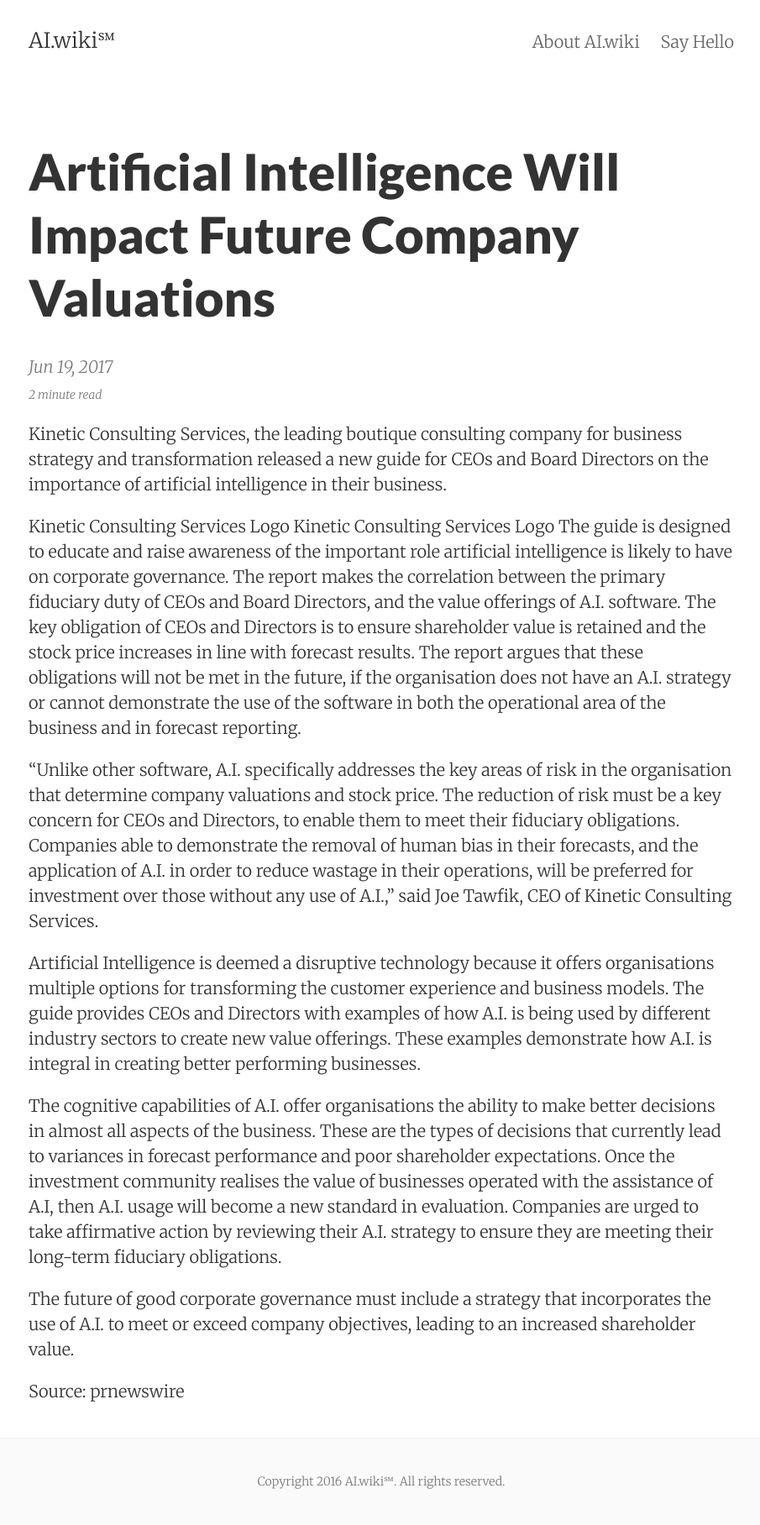
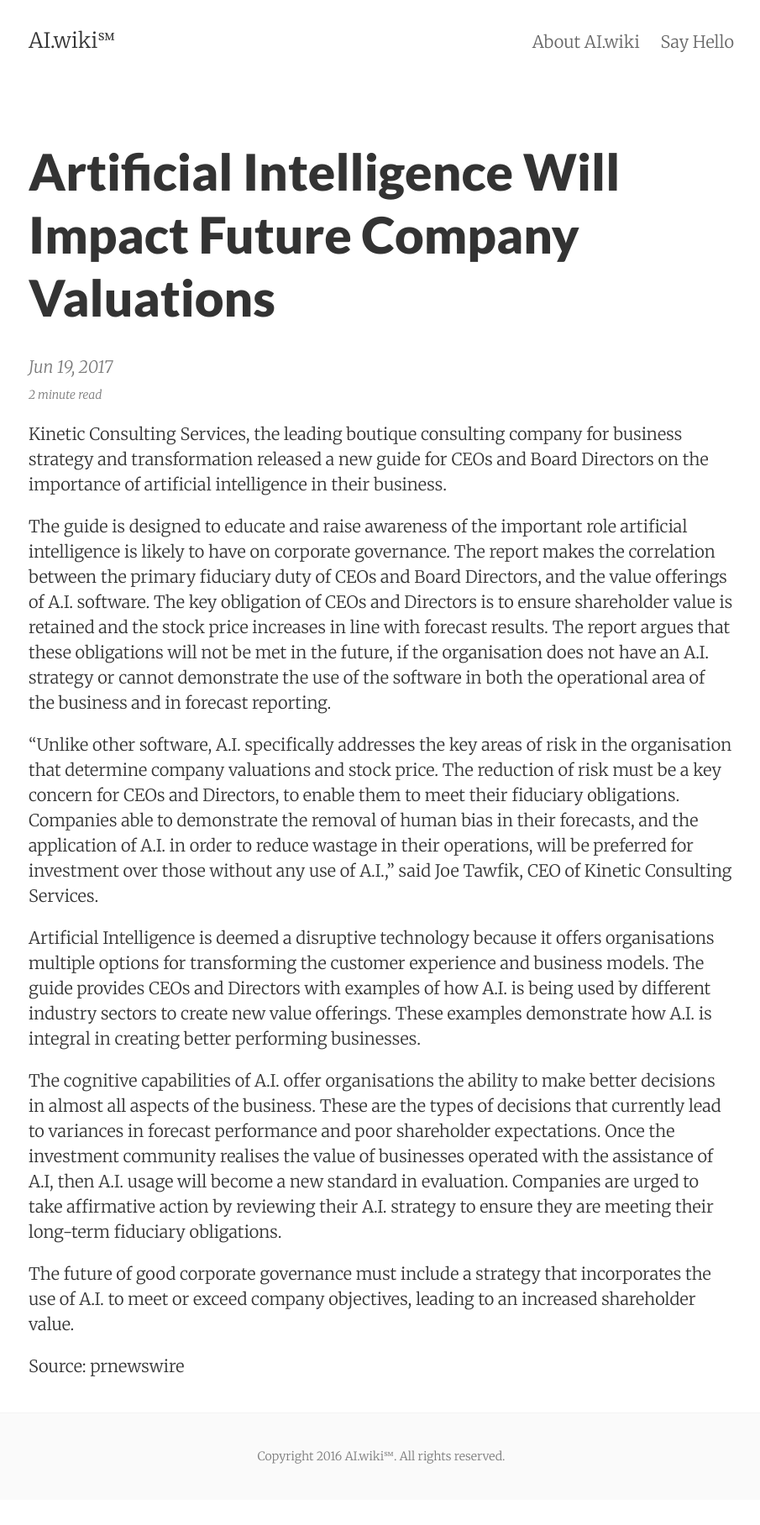
Before and after one commit to wilson0205/aiwiki, a Jekyll site: the page built from _posts/2017-06-19-artificial-intelligence-will-impact-future-company-valuations.markdown, in a window 1280 px wide. Shown: the whole page at 84% size, without its empty margins (186-1091 px from the left). Built offline with Jekyll 4.4.1, drawn with Linux system fonts in a browser that asks for light colours; our own code applies the rules of GitHub Pages for plain Markdown files; after the commit the page ends 1786 px from its top, so only the background shows below that.

Commit message:
Updated Artificial Intelligence Will Impact Future Company Valuations

```diff
--- a/_posts/2017-06-19-artificial-intelligence-will-impact-future-company-valuations.markdown
+++ b/_posts/2017-06-19-artificial-intelligence-will-impact-future-company-valuations.markdown
@@ -5,8 +5,6 @@ date: 2017-06-19 17:51:00 Z
 
 Kinetic Consulting Services, the leading boutique consulting company for business strategy and transformation released a new guide for CEOs and Board Directors on the importance of artificial intelligence in their business.
 
- Kinetic Consulting Services Logo
-Kinetic Consulting Services Logo
 The guide is designed to educate and raise awareness of the important role artificial intelligence is likely to have on corporate governance. The report makes the correlation between the primary fiduciary duty of CEOs and Board Directors, and the value offerings of A.I. software. The key obligation of CEOs and Directors is to ensure shareholder value is retained and the stock price increases in line with forecast results. The report argues that these obligations will not be met in the future, if the organisation does not have an A.I. strategy or cannot demonstrate the use of the software in both the operational area of the business and in forecast reporting.
 
 "Unlike other software, A.I. specifically addresses the key areas of risk in the organisation that determine company valuations and stock price. The reduction of risk must be a key concern for CEOs and Directors, to enable them to meet their fiduciary obligations. Companies able to demonstrate the removal of human bias in their forecasts, and the application of A.I. in order to reduce wastage in their operations, will be preferred for investment over those without any use of A.I.," said Joe Tawfik, CEO of Kinetic Consulting Services.
```
